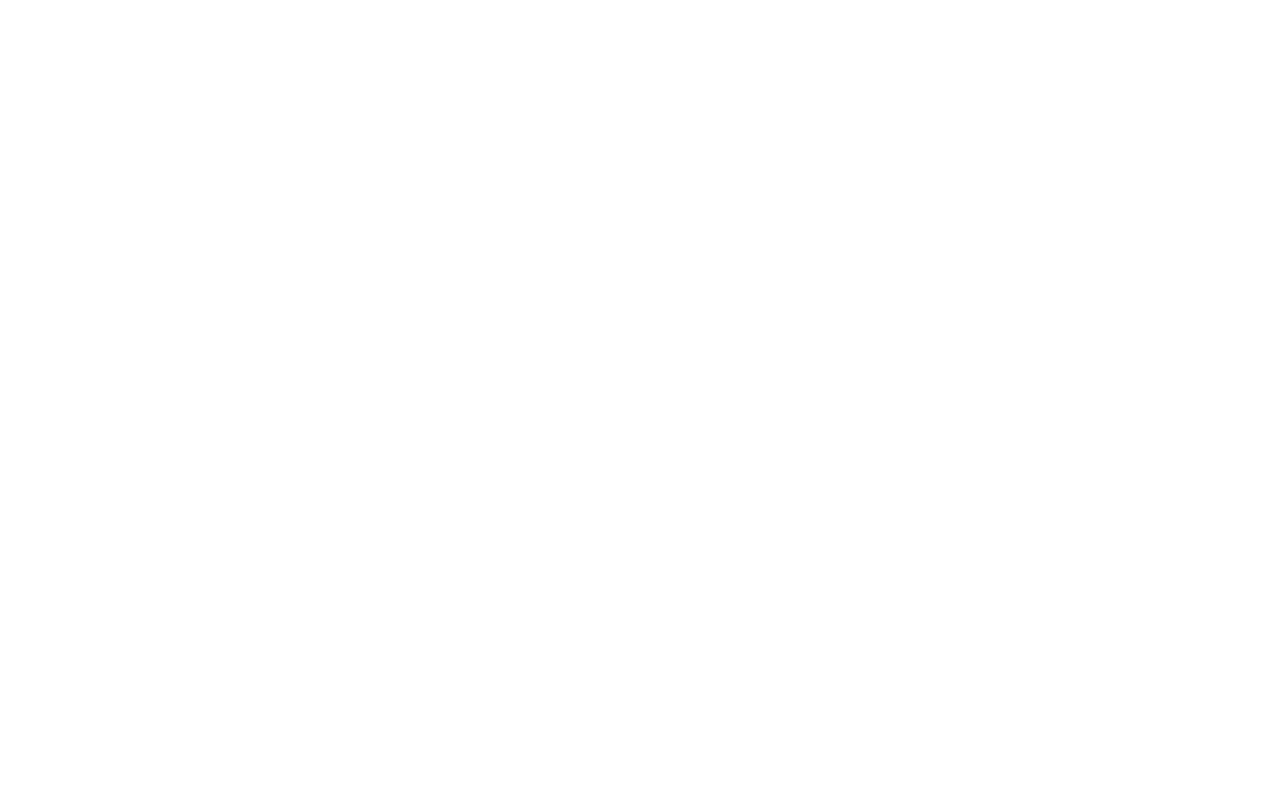
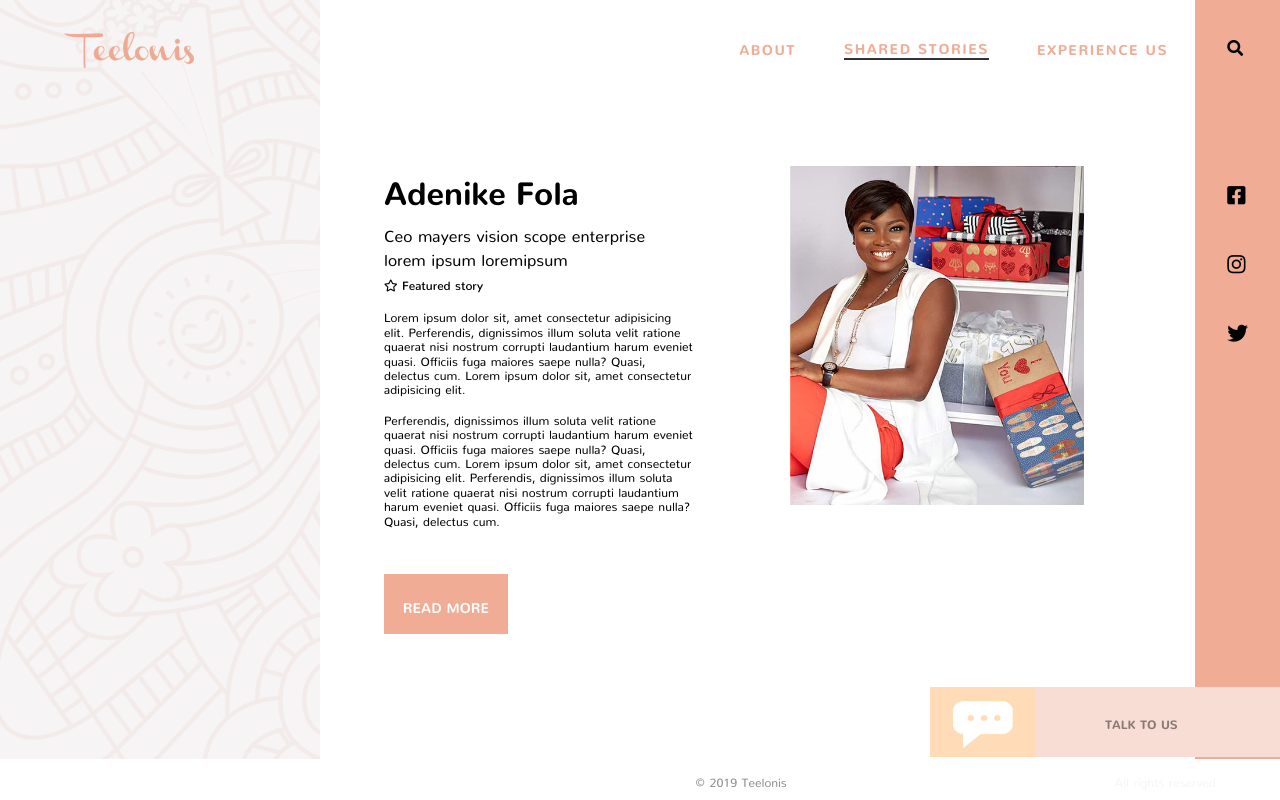
Before and after one commit to Nerocodes/teelonis, a Nuxt app: page /stories in a window 1280 px wide. Before the commit this address had no page. Built offline with nearby package versions, Linux system fonts and the light colour scheme.

Commit message:
feature: finished shared stories page

```diff
--- /dev/null
+++ b/pages/stories/index.vue
@@ -0,0 +1,69 @@
+<template>
+  <section class="stories">
+    <div class="left">
+
+    </div>
+    <div class="right">
+      <div class="flex">
+        <div class="text">
+          <p class="title">
+            Adenike Fola
+          </p>
+          <p class="bio">
+            Ceo mayers vision scope enterprise
+            <br>
+            lorem ipsum loremipsum
+          </p>
+          <p class="featured">
+            <i class="far fa-star"></i>
+            Featured story
+          </p>
+          <p class="body">
+            Lorem ipsum dolor sit, amet consectetur adipisicing elit.
+            Perferendis, dignissimos illum soluta velit ratione quaerat
+              nisi nostrum corrupti laudantium harum eveniet quasi.
+            Officiis fuga maiores saepe nulla? Quasi, delectus cum.
+            Lorem ipsum dolor sit, amet consectetur adipisicing elit.
+          </p>
+          <p class="body mb-3">
+            Perferendis, dignissimos illum soluta velit ratione quaerat
+              nisi nostrum corrupti laudantium harum eveniet quasi.
+            Officiis fuga maiores saepe nulla? Quasi, delectus cum.
+            Lorem ipsum dolor sit, amet consectetur adipisicing elit.
+            Perferendis, dignissimos illum soluta velit ratione quaerat
+              nisi nostrum corrupti laudantium harum eveniet quasi.
+            Officiis fuga maiores saepe nulla? Quasi, delectus cum.
+          </p>
+          <a href="#" class="read-more">Read More</a>
+        </div>
+        <div class="image">
+          <img src="img/sit.jpg" alt="gifts">
+        </div>
+      </div>
+      <div class="icons">
+        <div class="search">
+          <i class="fas fa-search"></i>
+        </div>
+        <div class="social">
+          <i class="fab fa-facebook-square"></i>
+          <i class="fab fa-instagram"></i>
+          <i class="fab fa-twitter"></i>
+        </div>
+      </div>
+      <div class="message">
+        <img src="img/msg.jpg" alt="message icon">
+        <p>Talk to us</p>
+      </div>
+    </div>
+  </section>
+</template>
+
+<script>
+export default {
+  layout: 'app',
+  mounted() {
+    const nav = document.querySelector('.main-nav');
+    nav.classList.add('text-primary');
+  }
+}
+</script>
--- a/static/css/app.css
+++ b/static/css/app.css
@@ -227,6 +227,7 @@
   width: 40%;
   padding-left: 4rem;
   font-family: Nunito-Regular;
+  line-height: 1.2;
 }
 
 .about .right .text .title {
@@ -237,7 +238,7 @@
 }
 
 .about .right .text .body {
-  font-size: 14px;
+  font-size: 12px;
   margin-bottom: 1rem;
 }
 
@@ -305,6 +306,133 @@
   align-items: center;
 }
 
+/* Shared Stories page */
+.stories {
+  display: flex;
+}
+
+.stories .left {
+  background-image: url('../img/bg.png');
+  background-position: center center;
+  background-attachment: fixed;
+  background-repeat: no-repeat;
+  background-size: cover;
+  background-color: #F6F4F5;
+  height: 100vh;
+  width: 25%;
+}
+
+.stories .right {
+  width: 75%;
+  display: flex;
+  align-items: center;
+}
+
+.stories .right .flex {
+  display: flex;
+}
+
+.stories .right .image {
+  padding-left: 6rem;
+}
+
+.stories .right .image img {
+  width: 60%;
+}
+
+.stories .right .text {
+  width: 40%;
+  padding-left: 4rem;
+  font-family: Nunito-Regular;
+  line-height: 1.2;
+}
+
+.stories .right .text .title {
+  font-size: 2rem;
+  width: 70%;
+  font-family: Nunito-ExtraBold;
+  margin-bottom: 1rem;
+}
+
+.stories .right .text .bio {
+  line-height: 1.5;
+}
+
+.stories .right .text .featured {
+  margin: 0.5rem 0rem 1rem 0rem;
+  font-size: 12px;
+  font-family: Nunito-SemiBold
+}
+
+.stories .right .text .body {
+  font-size: 12px;
+  margin-bottom: 1rem;
+}
+
+.stories .right .text .read-more {
+  text-transform: uppercase;
+  background-color: #f0ac94;
+  color: #ffffff;
+  text-decoration: none;
+  display: flex;
+  align-items: center;
+  justify-content: center;
+  height: 60px;
+  width: 40%;
+  font-family: Nunito-Bold;
+  font-size: 14px;
+}
+
+.stories .right .gift img {
+  position: absolute;
+  right: 4.5rem;
+  top: 8rem;
+  width: 380px;
+}
+
+.stories .right .icons {
+  position: absolute;
+  right: 0rem;
+  padding: 2.4rem 2rem;
+  background-color: #f0ac94;
+  height: 100%;
+}
+
+.stories .right .icons .social {
+  display: flex;
+  flex-direction: column;
+  margin-top: 8rem;
+  font-size: 1.3rem;
+}
+
+.stories .right .icons .social i {
+  margin-bottom: 3rem;
+}
+
+.stories .right .message {
+  background-color: #f8ddd4;
+  width: 350px;
+  height: 70px;
+  position: absolute;
+  bottom: 2.7rem;
+  right: 0rem;
+  display: flex;
+}
+
+.stories .right .message img{
+  width: 30%;
+  margin-right: 20%;
+}
+
+.stories .right .message p{
+  text-transform: uppercase;
+  font-family: Nunito-ExtraBold;
+  font-size: 12px;
+  color: #00000073;
+  display: flex;
+  align-items: center;
+}
+
 /* Footer */
 .main-footer {
   width: 100%;
```
Also changed, not shown: static/img/sit.jpg (added).
